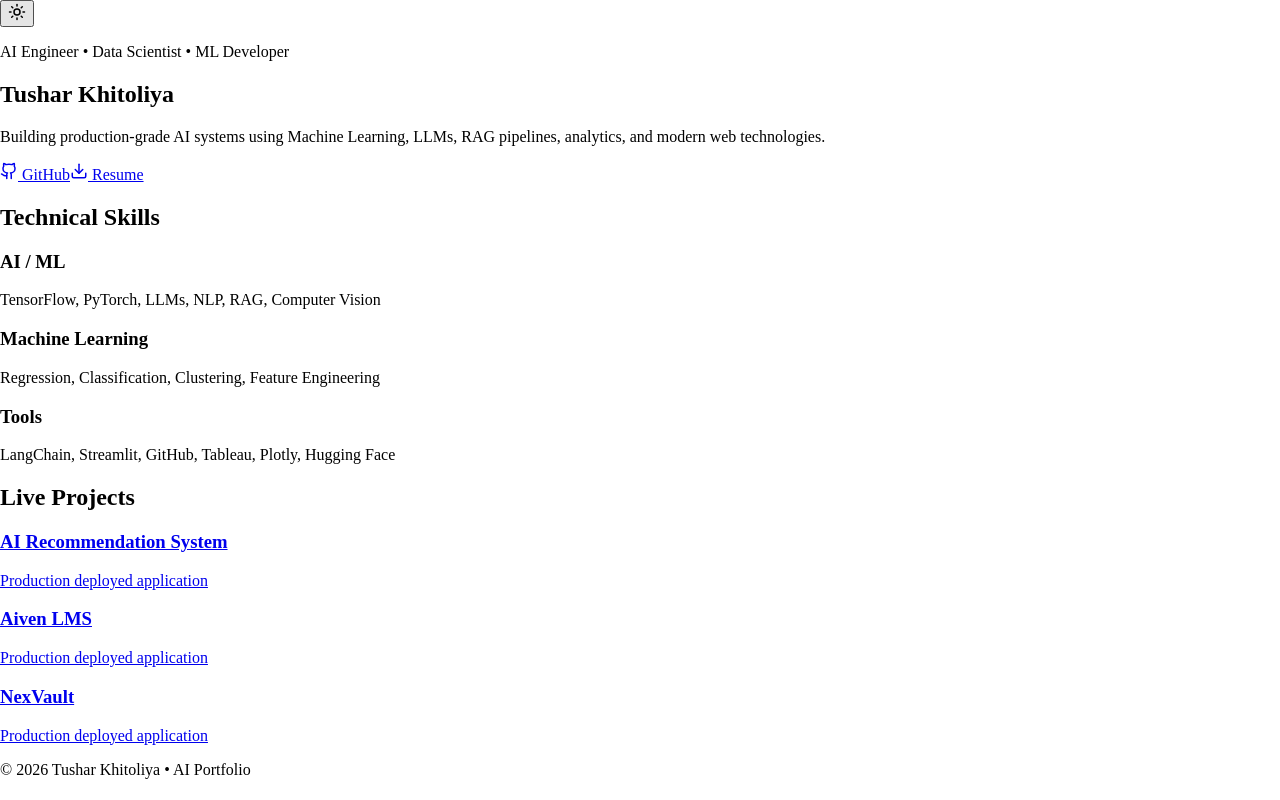
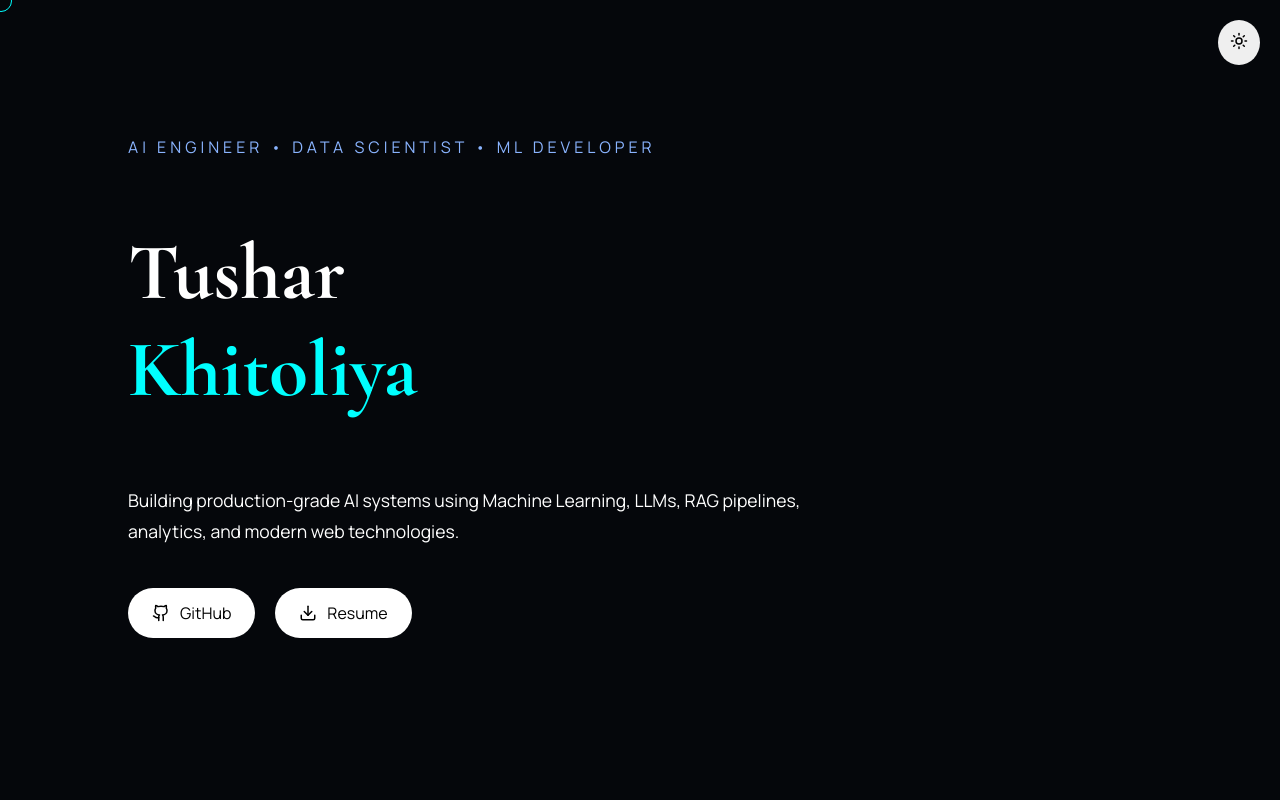
Before and after one commit to KHITOLIA/my_portfolio, a React (Vite) app: page / in a window 1280 px wide. Shown: the top 800 px of the page. Built offline with nearby package versions, Linux system fonts and the light colour scheme.

Commit message:
Update index.css

```diff
--- a/src/index.css
+++ b/src/index.css
@@ -1,3 +1,110 @@
-body{
-  margin:0;
+@import url('https://fonts.googleapis.com/css2?family=Cormorant+Garamond:wght@400;700&family=Manrope:wght@300;400;600&display=swap');
+
+body {
+  margin: 0;
+  font-family: 'Manrope', sans-serif;
 }
+
+.app {
+  min-height: 100vh;
+  transition: 0.4s;
+}
+
+.dark {
+  background: #05070b;
+  color: white;
+}
+
+.light {
+  background: #f5f7fa;
+  color: black;
+}
+
+.cursor {
+  width: 20px;
+  height: 20px;
+  border: 1px solid cyan;
+  border-radius: 50%;
+  position: fixed;
+  pointer-events: none;
+  z-index: 999;
+}
+
+.theme-btn {
+  position: fixed;
+  right: 20px;
+  top: 20px;
+  padding: 12px;
+  border-radius: 50%;
+  border: none;
+  cursor: pointer;
+}
+
+.hero {
+  padding: 120px 10%;
+}
+
+.tag {
+  letter-spacing: 4px;
+  text-transform: uppercase;
+  color: #8ab4ff;
+}
+
+.hero h1 {
+  font-size: 5rem;
+  font-family: 'Cormorant Garamond', serif;
+}
+
+.hero h1 span {
+  display: block;
+  color: cyan;
+}
+
+.desc {
+  max-width: 700px;
+  line-height: 1.8;
+  font-size: 1.1rem;
+}
+
+.btns {
+  display: flex;
+  gap: 20px;
+  margin-top: 40px;
+}
+
+.btns a {
+  text-decoration: none;
+  padding: 14px 24px;
+  border-radius: 50px;
+  background: white;
+  color: black;
+  display: flex;
+  align-items: center;
+  gap: 10px;
+}
+
+.skills,
+.projects {
+  padding: 80px 10%;
+}
+
+.grid {
+  display: grid;
+  grid-template-columns: repeat(auto-fit, minmax(250px, 1fr));
+  gap: 24px;
+}
+
+.card,
+.project-card {
+  padding: 30px;
+  border-radius: 24px;
+  background: rgba(255,255,255,0.06);
+  border: 1px solid rgba(255,255,255,0.1);
+  text-decoration: none;
+  color: inherit;
+}
+
+footer {
+  padding: 40px;
+  text-align: center;
+}
```
